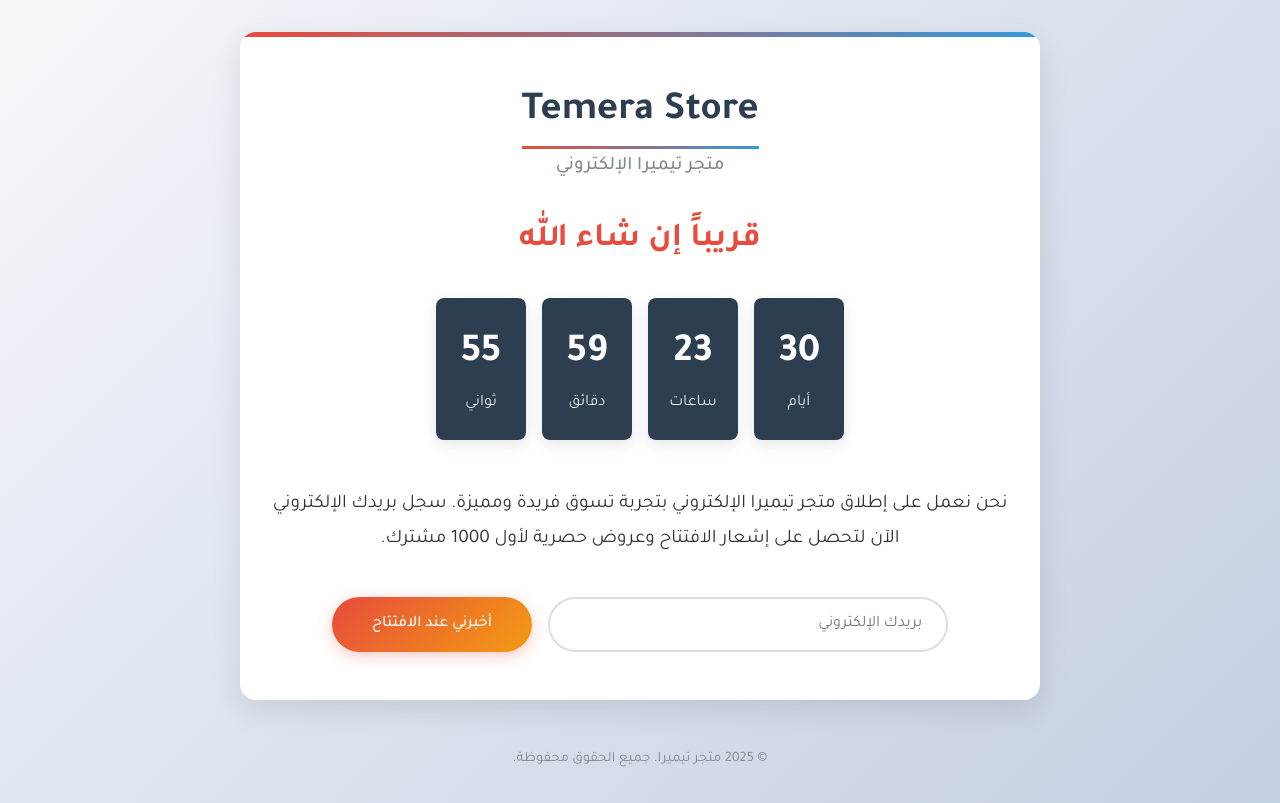
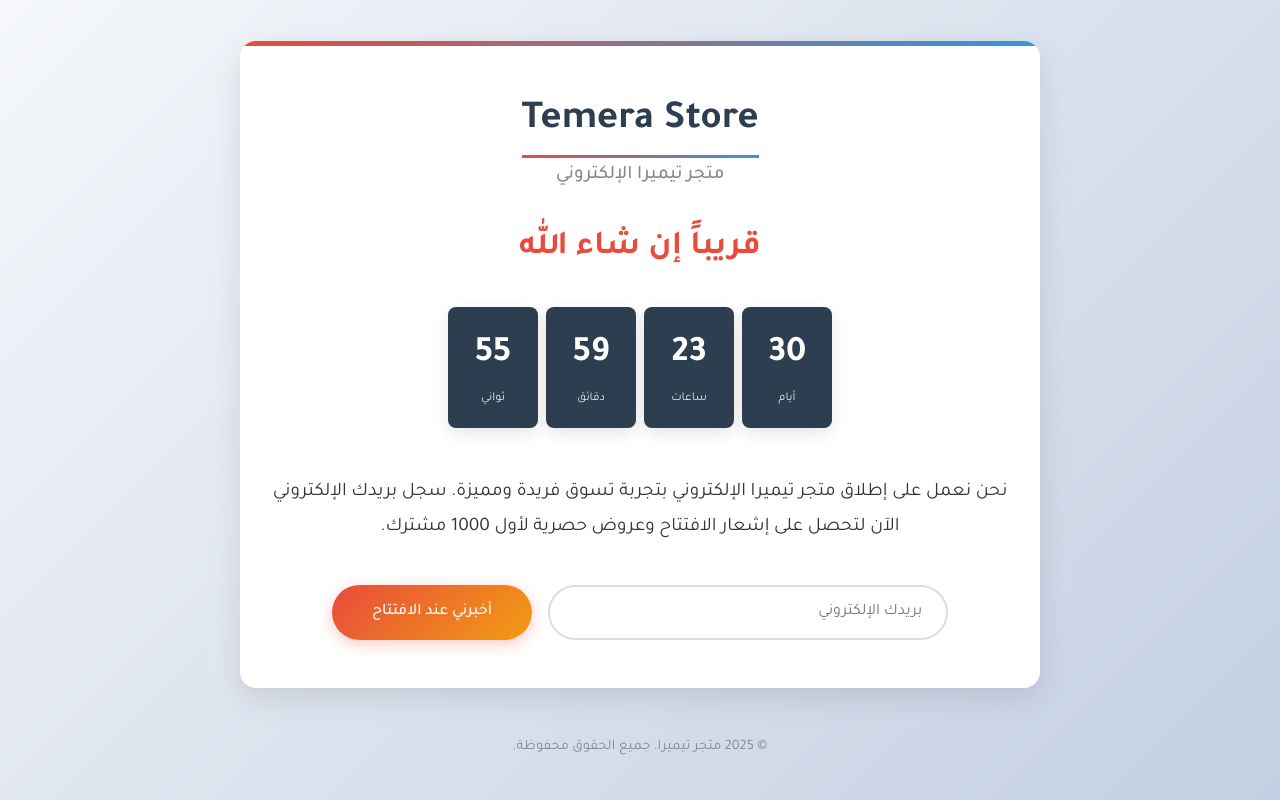
Before and after one commit to ruaanetwork/temerastore, a plain HTML site: page index.html in a window 1280 px wide. Drawn offline with Linux system fonts and the light colour scheme.

Commit message:
added index 3

```diff
--- a/index.html
+++ b/index.html
@@ -115,7 +115,7 @@
         .countdown {
             display: flex;
             justify-content: center;
-            gap: 1rem;
+            gap: 0.5rem;
             margin-bottom: 3rem;
             flex-wrap: wrap;
         }
@@ -123,7 +123,7 @@
         .countdown-item {
             background-color: var(--primary-color);
             color: white;
-            padding: 1.5rem 1rem;
+            padding: 1.25rem 0.75rem;
             border-radius: 8px;
             min-width: 90px;
             box-shadow: 0 5px 15px rgba(0, 0, 0, 0.1);
@@ -136,13 +136,13 @@
         }
 
         .countdown-number {
-            font-size: 2.5rem;
+            font-size: 2.25rem;
             font-weight: 700;
             margin-bottom: 0.3rem;
         }
 
         .countdown-label {
-            font-size: 1rem;
+            font-size: 0.75rem;
             opacity: 0.9;
         }
 
```
